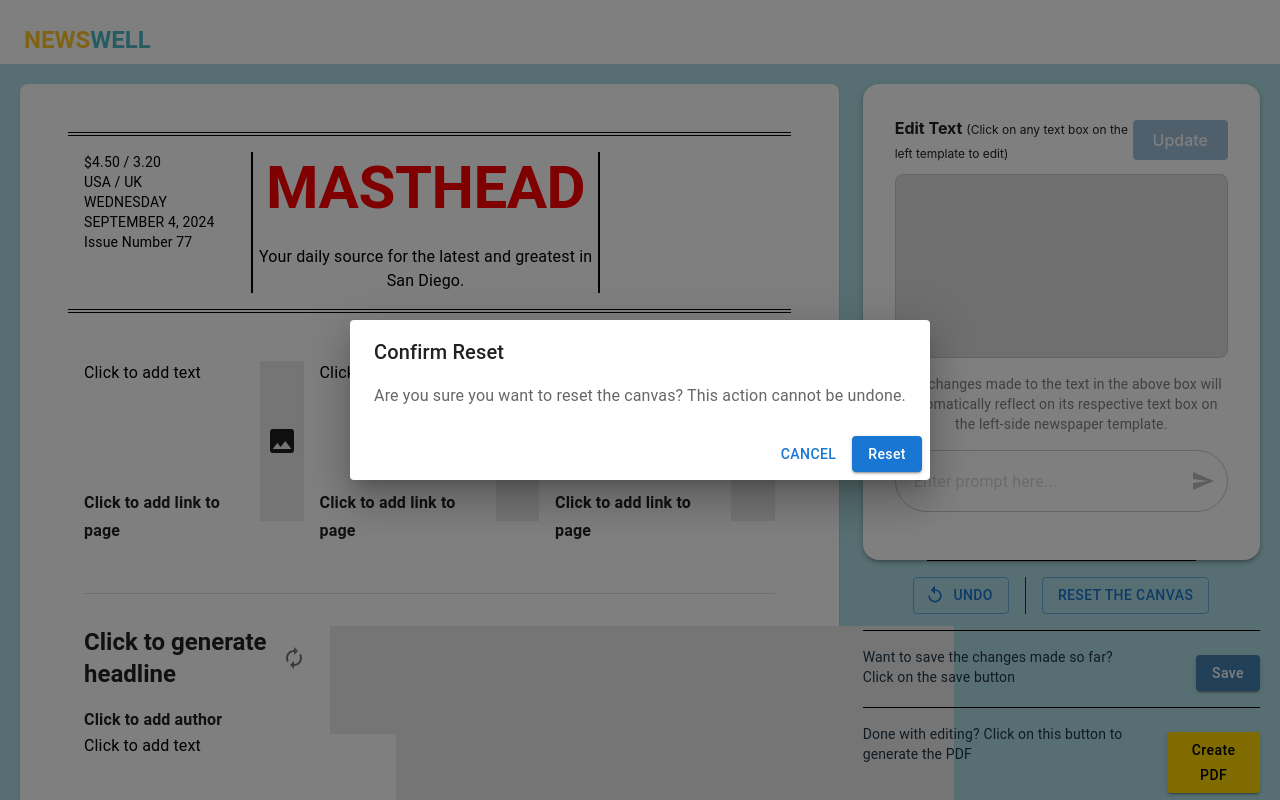
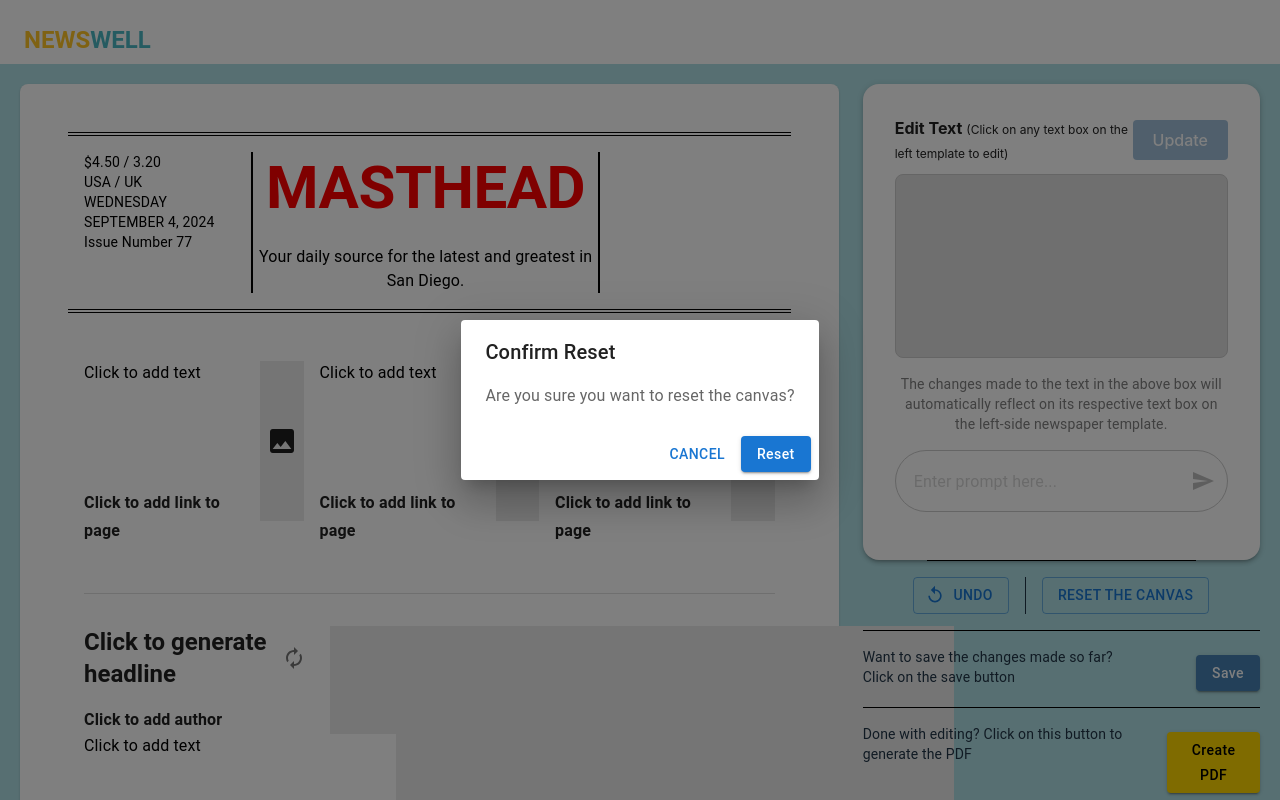
Before and after one commit to ssannier/Newswell, a React (Vite) app in the folder frontend/: page / in a window 1280 px wide. Both pictures are taken after a click on the button "RESET THE CANVAS". Shown: the top 800 px of the page. Built offline with nearby package versions, Linux system fonts and the light colour scheme; no server answers.

Commit message:
reset changes text

```diff
--- a/frontend/src/components/AppLayout.jsx
+++ b/frontend/src/components/AppLayout.jsx
@@ -157,7 +157,7 @@ const AppLayout = ({ layoutLoading }) => {
       <Dialog open={openResetDialog} onClose={handleCloseResetDialog} aria-labelledby="alert-dialog-title" aria-describedby="alert-dialog-description">
         <DialogTitle id="alert-dialog-title">{"Confirm Reset"}</DialogTitle>
         <DialogContent>
-          <DialogContentText id="alert-dialog-description">Are you sure you want to reset the canvas? This action cannot be undone.</DialogContentText>
+          <DialogContentText id="alert-dialog-description">Are you sure you want to reset the canvas?</DialogContentText>
         </DialogContent>
         <DialogActions>
           <Button onClick={handleCloseResetDialog} color="primary">
```
